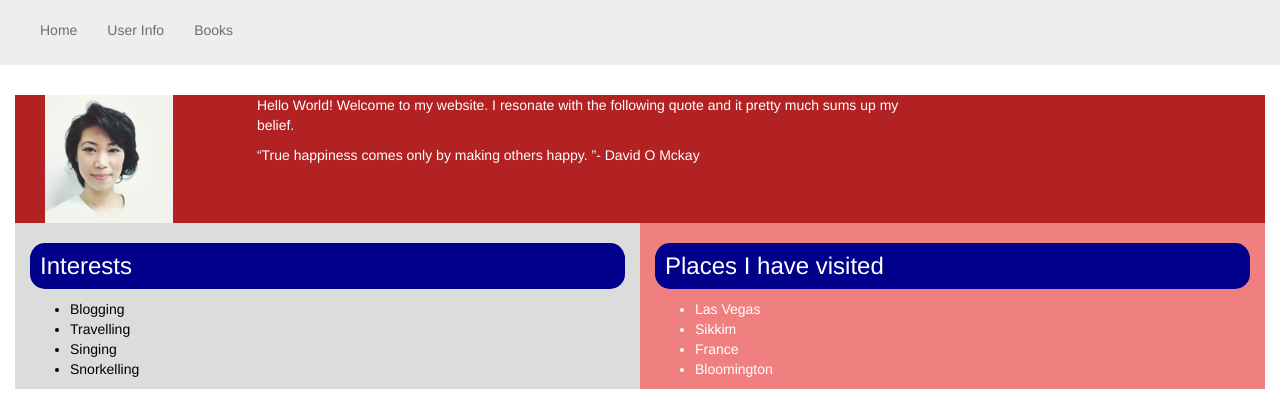
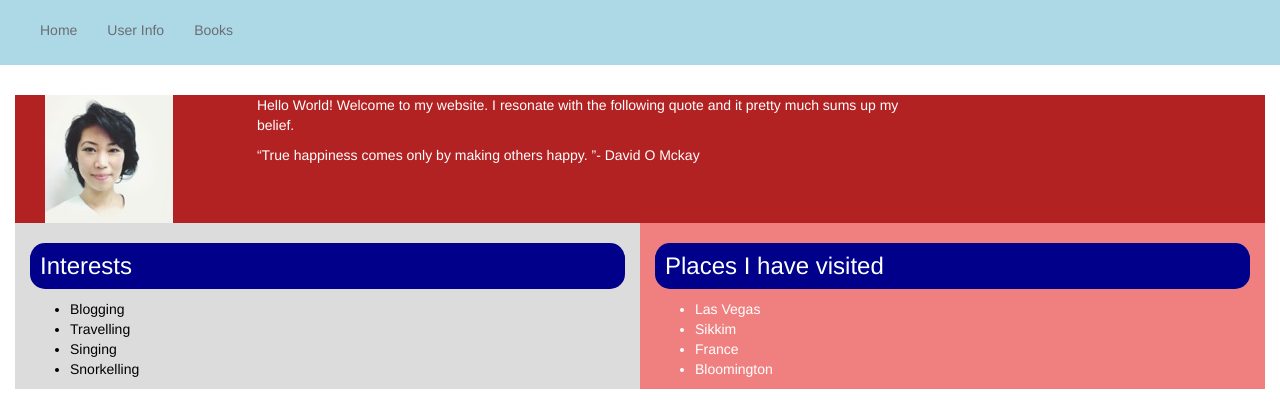
Before and after one commit to Avni-Sharma/1-html-review-Avni-Sharma, a PHP site: page / in a window 1280 px wide. Shown: the top 410 px of the page. Run offline with PHP 8.4, Linux system fonts and the light colour scheme; some libraries are stand-ins or nearby versions.

Commit message:
Update css for navbar

```diff
--- a/public/css/style.css
+++ b/public/css/style.css
@@ -5,8 +5,8 @@ header{
 nav {
   padding: 10px;
   margin-top : -5px;
-  background-color : #eee;
-  color : black;
+  background-color: lightblue;
+  color : rgb(146, 41, 94);
 }
 h1{
   background-color: black;
```
